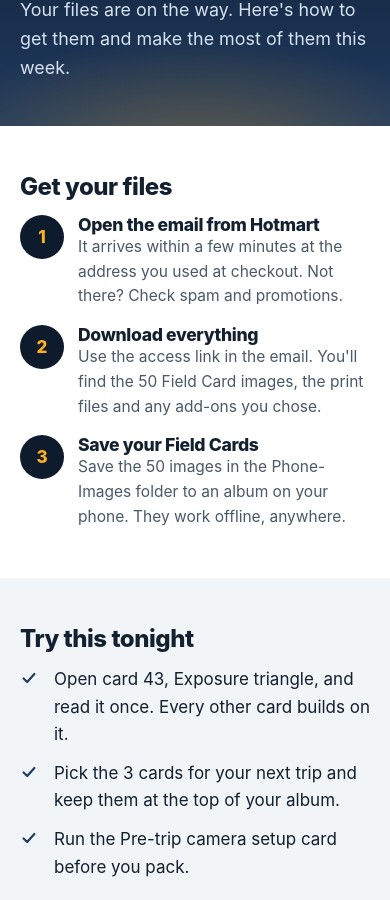
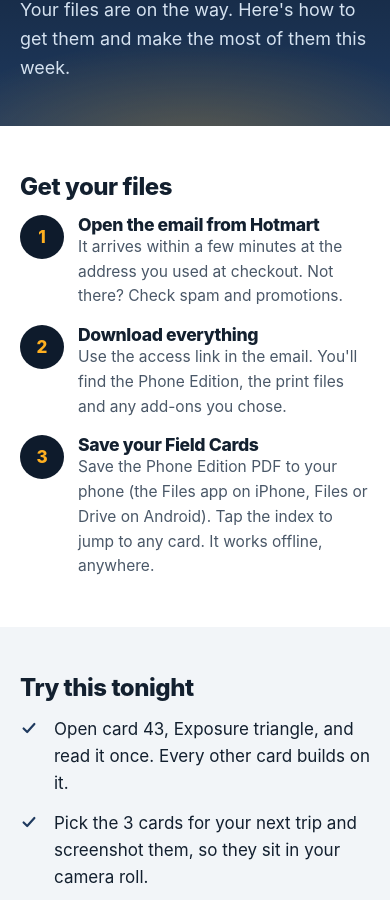
Before and after one commit to Smitxera/shotready, a plain HTML site: page thank-you.html in a window 390 px wide. Shown: the part 181-1081 px from the top of the page. Drawn offline with Linux system fonts and the light colour scheme.

Commit message:
Match copy to the delivered files: phone edition PDF with tappable index
Co-Authored-By: Claude Opus 5.5 <noreply@anthropic.com>
Claude-Session: https://claude.ai/code/session_015Tjp83YvPN1NWsvHv33vK8

```diff
--- a/thank-you.html
+++ b/thank-you.html
@@ -52,11 +52,11 @@ footer a{color:#C4D4E6}footer nav{display:flex;gap:18px;flex-wrap:wrap;margin-bo
 <h1>You're all set.</h1><p class="lede">Your files are on the way. Here's how to get them and make the most of them this week.</p></div></header>
 <main><section><div class="wrap"><h2>Get your files</h2><ol class="done-steps">
 <li><div><h3>Open the email from Hotmart</h3><p>It arrives within a few minutes at the address you used at checkout. Not there? Check spam and promotions.</p></div></li>
-<li><div><h3>Download everything</h3><p>Use the access link in the email. You'll find the 50 Field Card images, the print files and any add-ons you chose.</p></div></li>
-<li><div><h3>Save your Field Cards</h3><p>Save the 50 images in the Phone-Images folder to an album on your phone. They work offline, anywhere.</p></div></li></ol></div></section>
+<li><div><h3>Download everything</h3><p>Use the access link in the email. You'll find the Phone Edition, the print files and any add-ons you chose.</p></div></li>
+<li><div><h3>Save your Field Cards</h3><p>Save the Phone Edition PDF to your phone (the Files app on iPhone, Files or Drive on Android). Tap the index to jump to any card. It works offline, anywhere.</p></div></li></ol></div></section>
 <section class="offer"><div class="wrap"><h2>Try this tonight</h2><ul class="list">
 <li><svg width="18" height="18" viewBox="0 0 20 20" aria-hidden="true"><path d="M4 10.5l4 4 8-9" fill="none" stroke="currentColor" stroke-width="2.4" stroke-linecap="round" stroke-linejoin="round"/></svg><span>Open card 43, Exposure triangle, and read it once. Every other card builds on it.</span></li>
-<li><svg width="18" height="18" viewBox="0 0 20 20" aria-hidden="true"><path d="M4 10.5l4 4 8-9" fill="none" stroke="currentColor" stroke-width="2.4" stroke-linecap="round" stroke-linejoin="round"/></svg><span>Pick the 3 cards for your next trip and keep them at the top of your album.</span></li>
+<li><svg width="18" height="18" viewBox="0 0 20 20" aria-hidden="true"><path d="M4 10.5l4 4 8-9" fill="none" stroke="currentColor" stroke-width="2.4" stroke-linecap="round" stroke-linejoin="round"/></svg><span>Pick the 3 cards for your next trip and screenshot them, so they sit in your camera roll.</span></li>
 <li><svg width="18" height="18" viewBox="0 0 20 20" aria-hidden="true"><path d="M4 10.5l4 4 8-9" fill="none" stroke="currentColor" stroke-width="2.4" stroke-linecap="round" stroke-linejoin="round"/></svg><span>Run the Pre-trip camera setup card before you pack.</span></li></ul>
 <p class="note" style="margin-top:22px">Questions or a problem with your files? <a href="mailto:extrarenda048@gmail.com">Contact support</a>.</p></div></section></main>
 <footer><div class="wrap"><nav><a href="mailto:extrarenda048@gmail.com">Support</a><a href="terms.html">Terms</a><a href="privacy.html">Privacy</a><a href="refund.html">Refund policy</a></nav>
```
Also changed, not shown: ads/shotready-ad-v3-milkyway.png.
